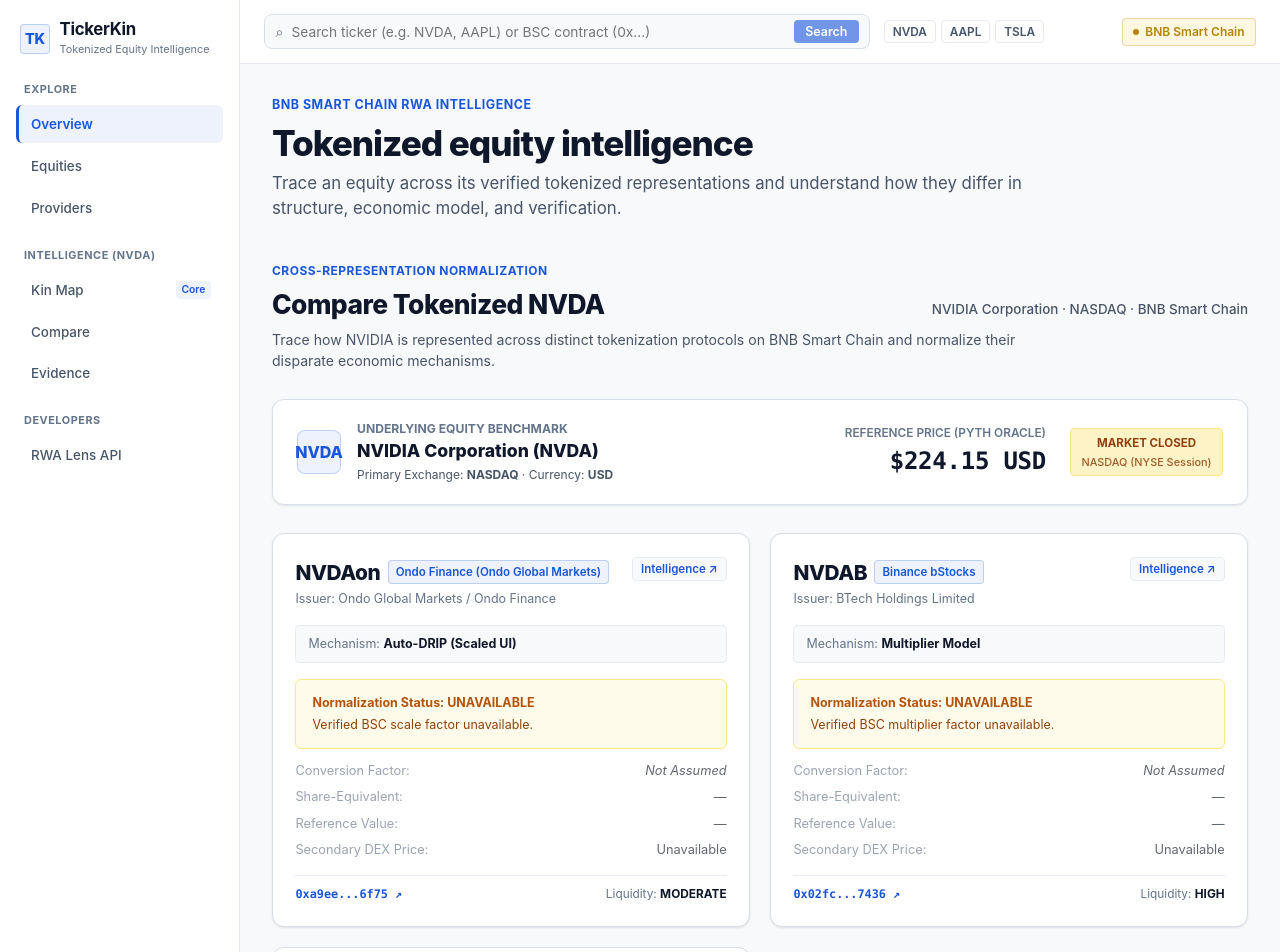
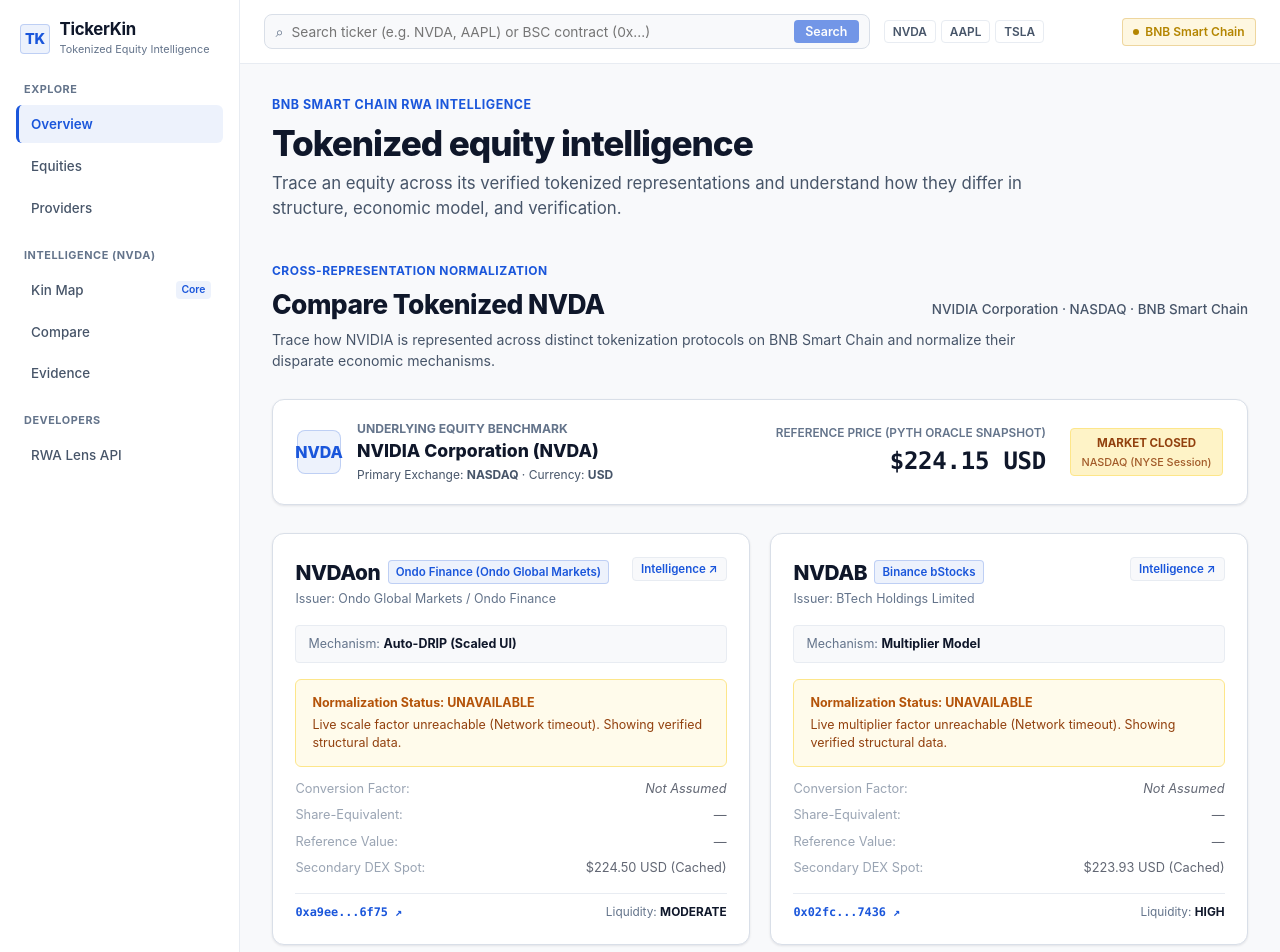
Before and after one commit to BenedictOkpala/tickerkin, a Next.js app: page / in a window 1280 px wide. Shown: the top 952 px of the page. Built offline with nearby package versions, Linux system fonts and the light colour scheme; no server answers.

Commit message:
fix: resolve runtime comparison transparency, timeout diagnostics, and BEP-677 audit

```diff
--- a/data/raw/live-comparison/nvda-comparison-matrix.json
+++ b/data/raw/live-comparison/nvda-comparison-matrix.json
@@ -36,7 +36,7 @@
       "tokenSymbol": "NVDAB",
       "chain": "BNB Smart Chain (56)",
       "contractAddress": "0x02fca66c1d1afb4e2a7884261eb00f63598a7436",
-      "mechanism": "Multiplier Model (BEP-677 Balance Factor)",
+      "mechanism": "Multiplier Model (BEP-20 Scaled Balance)",
       "legalStructure": "Labuan Financial Services Authority (Tokenized Certificates)",
       "normalizationStatus": "AVAILABLE",
       "liveMultiplier": 1.000778223752807865,
--- a/src/app/equity/[ticker]/compare/page.tsx
+++ b/src/app/equity/[ticker]/compare/page.tsx
@@ -162,7 +162,7 @@
                     </span>
                   ) : (
                     <span style={{ fontSize: "0.76rem", color: "var(--text-muted)", fontStyle: "italic" }}>
-                      Live factor not available (Static baseline)
+                      Live factor unreachable in current session (showing verified structural baseline)
                     </span>
                   )}
                 </td>
--- a/src/components/comparison/InteractiveComparison.tsx
+++ b/src/components/comparison/InteractiveComparison.tsx
@@ -121,7 +121,7 @@
         <div style={{ display: "flex", alignItems: "center", gap: "1.5rem" }}>
           <div style={{ textAlign: "right" }}>
             <div style={{ fontSize: "0.74rem", fontWeight: 600, color: "var(--text-muted)", textTransform: "uppercase" }}>
-              Reference Price (Pyth Oracle)
+              Reference Price (Pyth Oracle Snapshot)
             </div>
             <div
               style={{
@@ -307,7 +307,7 @@
                       borderBottom: "1px solid var(--border-subtle)",
                     }}
                   >
-                    <span style={{ color: "var(--text-secondary)" }}>Secondary DEX Spot</span>
+                    <span style={{ color: "var(--text-secondary)" }}>Secondary DEX Spot (Cached)</span>
                     <span style={{ fontWeight: 600, fontFamily: "var(--font-mono)", color: "var(--text-primary)" }}>
                       ${rep.dexMarketPriceUSD?.toFixed(2)} USD
                     </span>
@@ -354,7 +354,7 @@
                   </div>
                 </div>
               ) : (
-                /* UNAVAILABLE Normalization Card State (NVDAx) */
+                /* UNAVAILABLE Normalization Card State */
                 <div style={{ display: "flex", flexDirection: "column", gap: "0.75rem" }}>
                   <div
                     style={{
@@ -387,8 +387,12 @@
                       <span>—</span>
                     </div>
                     <div style={{ display: "flex", justifyContent: "space-between" }}>
-                      <span style={{ color: "var(--text-muted)" }}>Secondary DEX Price:</span>
-                      <span>Unavailable</span>
+                      <span style={{ color: "var(--text-muted)" }}>Secondary DEX Spot:</span>
+                      <span>
+                        {rep.dexMarketPriceUSD !== null
+                          ? `$${rep.dexMarketPriceUSD.toFixed(2)} USD (Cached)`
+                          : "Unavailable"}
+                      </span>
                     </div>
                   </div>
                 </div>
--- a/src/components/comparison/TokenValueCalculator.tsx
+++ b/src/components/comparison/TokenValueCalculator.tsx
@@ -85,7 +85,7 @@
             border: "1px solid var(--border-subtle)",
           }}
         >
-          Underlying: <strong style={{ color: "var(--text-primary)" }}>${matrix.underlying.referencePriceUSD?.toFixed(2)} USD</strong> (Pyth Oracle)
+          Underlying: <strong style={{ color: "var(--text-primary)" }}>${matrix.underlying.referencePriceUSD?.toFixed(2)} USD</strong> (Pyth Oracle Snapshot · Market Closed)
         </div>
       </div>
 
@@ -331,7 +331,7 @@
                   Factor source: <strong style={{ color: "var(--text-secondary)" }}>{calculation.source}</strong>
                 </span>
                 <span>
-                  Status: <span style={{ color: "#16a34a", fontWeight: 700 }}>● VERIFIED LIVE</span>
+                  Status: <span style={{ color: "#16a34a", fontWeight: 700 }}>● VERIFIED LIVE FACTOR</span>
                 </span>
               </div>
             </div>
--- a/src/lens/comparison.ts
+++ b/src/lens/comparison.ts
@@ -36,7 +36,7 @@
       priceUSD: 223.9252,
       reserveUSD: 3550969.05,
       liquidityTier: "HIGH",
-      dataFreshness: "LIVE",
+      dataFreshness: "CACHED",
     },
   ],
   // Ondo NVDAon on BSC
@@ -49,7 +49,7 @@
       priceUSD: 224.4999,
       reserveUSD: 14007.36,
       liquidityTier: "MODERATE",
-      dataFreshness: "LIVE",
+      dataFreshness: "CACHED",
     },
   ],
   // xStocks NVDAx on BSC (Illiquid on BSC)
@@ -138,7 +138,7 @@
       }
     }
     if (normalizationStatus === "UNAVAILABLE") {
-      unavailabilityReason = "Verified BSC scale factor unavailable.";
+      unavailabilityReason = "Live scale factor unreachable (Network timeout). Showing verified structural data.";
     }
   } else if (representation.providerId === "bstocks") {
     factorLabel = "Multiplier";
@@ -151,7 +151,7 @@
       }
     }
     if (normalizationStatus === "UNAVAILABLE") {
-      unavailabilityReason = "Verified BSC multiplier factor unavailable.";
+      unavailabilityReason = "Live multiplier factor unreachable (Network timeout). Showing verified structural data.";
     }
   } else if (representation.providerId === "xstocks") {
     factorLabel = "Redemption Rate";
--- a/src/lens/presentation.ts
+++ b/src/lens/presentation.ts
@@ -106,7 +106,7 @@
         mechanismKey: "multiplier",
         title: "Multiplier Model",
         subtitle: "Dynamic Balance Scaling",
-        description: "Applies an on-chain multiplier factor (BEP-677 / Scaled UI) to raw balances to account for corporate actions, stock splits, and net dividend reinvestment.",
+        description: "Applies an on-chain multiplier factor (BEP-20 / Scaled UI) to raw balances to account for corporate actions, stock splits, and net dividend reinvestment.",
         behaviorDetail: "Effective Exposure = Raw Token Balance × Multiplier. Splits and corporate distributions increase the applied multiplier.",
       };
     case "redemption_rate":
--- a/src/providers/bstocks/index.ts
+++ b/src/providers/bstocks/index.ts
@@ -23,7 +23,7 @@
         sourceName: "Binance Tokenized Securities Docs",
         sourceRef: "https://www.binance.com",
         confidence: "HIGH",
-        notes: "Verified on-chain Multiplier mechanics for net dividend reinvestment & splits (BEP-677 scaled UI amount)",
+        notes: "Verified on-chain Multiplier mechanics for net dividend reinvestment & splits (BEP-20 scaled balance)",
       },
     };
 
```
Also changed, not shown: data/raw/live-comparison/bsc-candidate-verification.json (+6 -6 lines), 3 other files (tests, documents, lock files or other folders).
